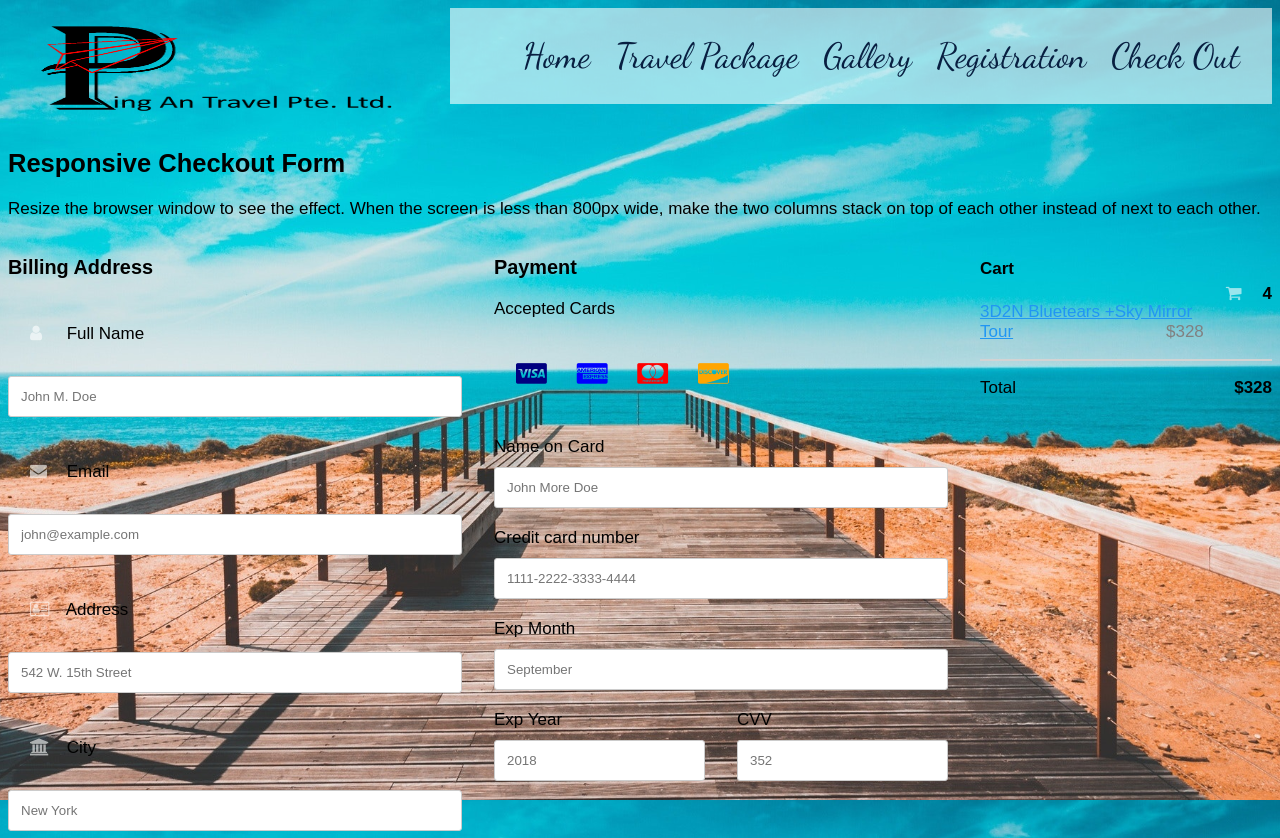
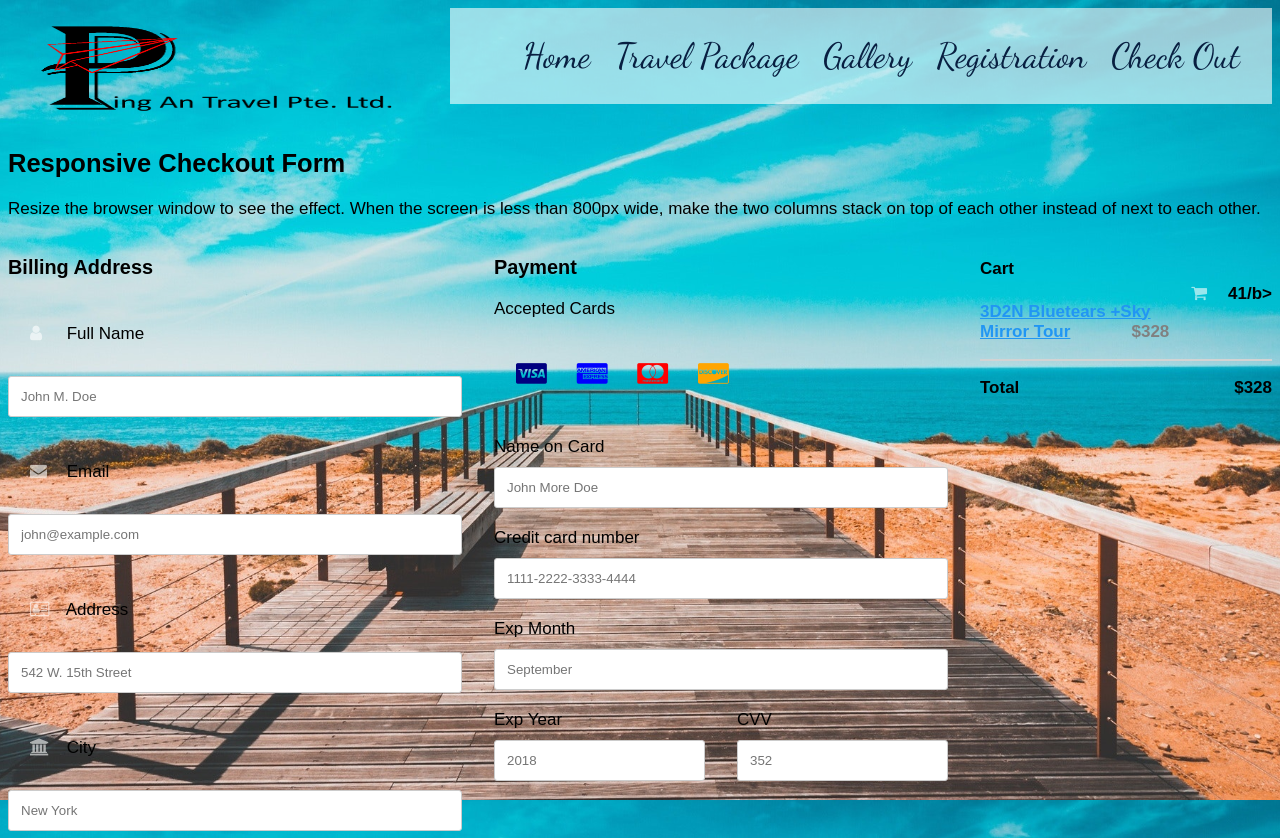
Before and after one commit to p1816233/p1816233.github.io, a plain HTML site: page shoppingcart.html in a window 1280 px wide. Shown: the top 838 px of the page. Drawn offline with nearby package versions, Linux system fonts and the light colour scheme; a web font is replaced by a local one.

Commit message:
zh last gg

```diff
--- a/shoppingcart.html
+++ b/shoppingcart.html
@@ -141,7 +141,7 @@
               </div>
               <div class="col-25">
                 <div class="container">
-                  <h4>Cart <span class="price" style="color:black"><i class="fa fa-shopping-cart"></i> <b>4</b></span></h4>
+                  <h4>Cart <span class="price" style="color:black"><i class="fa fa-shopping-cart"></i> <b>41/b></span></h4>
                   <p><a href="#">3D2N Bluetears +Sky Mirror Tour</a> <span class="price">$328</span></p>
 
                   <hr>
```
